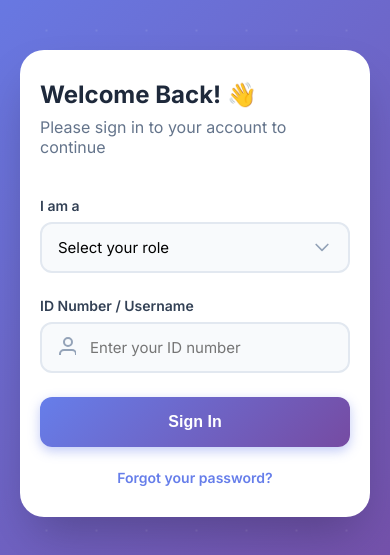
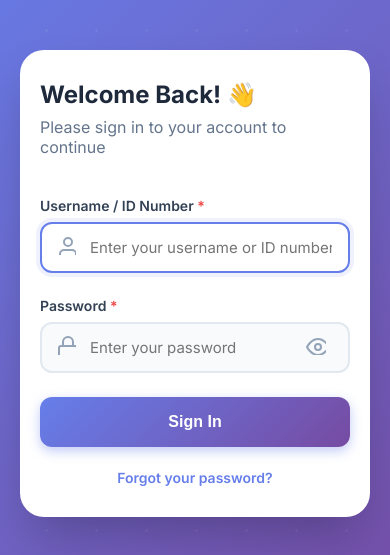
Before and after one commit to tpcenter13/TanglawLMS, a PHP site: the page made by login.php in a window 390 px wide; the page is wider, and only the part inside the window is pictured. Shown: the part 139-694 px from the top of that part. Run offline with PHP 8.4, Linux system fonts and the light colour scheme.

Commit message:
login final design and teachers dashboard

```diff
--- a/login.php
+++ b/login.php
@@ -66,17 +66,14 @@ if ($_SERVER['REQUEST_METHOD'] == 'POST') {
     if (!isset($_POST['action']) || $_POST['action'] !== 'forgot') {
         $username = trim($_POST['username'] ?? '');
         $password = trim($_POST['password'] ?? '');
-        $role = trim($_POST['role'] ?? '');
 
-        if (empty($username) || empty($role)) {
+        if (empty($username) || empty($password)) {
             $error = "❌ Please fill in all required fields.";
-        } elseif ($role === 'admin' && empty($password)) {
-            $error = "❌ Password is required for admin login.";
         } else {
             $redirect_url = '';
             $found_user = false;
 
-            if ($role == 'admin') {
+            // Check if admin
             if ($username === 'admin' && $password === 'admin123') {
                 $_SESSION['loggedUser'] = [
                     'id' => 0,
@@ -85,29 +82,21 @@ if ($_SERVER['REQUEST_METHOD'] == 'POST') {
                 ];
                 $redirect_url = 'admin_dashboard.php';
                 $found_user = true;
-                } else {
-                    $error = "❌ Invalid admin credentials.";
-                }
             }
 
-            elseif ($role == 'teacher') {
+            // Check if teacher
+            if (!$found_user) {
                 $stmt = $conn->prepare("SELECT id, name, password FROM teachers WHERE id_number = ? AND archived = 0 LIMIT 1");
-                if (!$stmt) {
-                    $error = "❌ Database error: " . $conn->error;
-                } else {
+                if ($stmt) {
                     $stmt->bind_param("s", $username);
                     $stmt->execute();
                     $stmt->bind_result($t_id, $t_name, $t_hash);
                     if ($stmt->fetch()) {
                         if (!empty($t_hash)) {
-                            if (empty($password)) {
-                                $error = '❌ Password is required.';
-                            } elseif (password_verify($password, $t_hash)) {
+                            if (password_verify($password, $t_hash)) {
                                 $_SESSION['loggedUser'] = [ 'id' => $t_id, 'name' => $t_name, 'role' => 'teacher' ];
                                 $redirect_url = 'teacher_dashboard.php';
                                 $found_user = true;
-                            } else {
-                                $error = '❌ Invalid credentials.';
                             }
                         } else {
                             $_SESSION['loggedUser'] = [ 'id' => $t_id, 'name' => $t_name, 'role' => 'teacher' ];
@@ -119,24 +108,19 @@ if ($_SERVER['REQUEST_METHOD'] == 'POST') {
                 }
             }
 
-            elseif ($role == 'facilitator') {
+            // Check if facilitator
+            if (!$found_user) {
                 $stmt = $conn->prepare("SELECT id, name, password FROM facilitators WHERE id_number = ? AND archived = 0 LIMIT 1");
-                if (!$stmt) {
-                    $error = "❌ Database error: " . $conn->error;
-                } else {
+                if ($stmt) {
                     $stmt->bind_param("s", $username);
                     $stmt->execute();
                     $stmt->bind_result($f_id, $f_name, $f_hash);
                     if ($stmt->fetch()) {
                         if (!empty($f_hash)) {
-                            if (empty($password)) {
-                                $error = '❌ Password is required.';
-                            } elseif (password_verify($password, $f_hash)) {
+                            if (password_verify($password, $f_hash)) {
                                 $_SESSION['loggedUser'] = [ 'id' => $f_id, 'name' => $f_name, 'role' => 'facilitator' ];
                                 $redirect_url = 'facilitator_dashboard.php';
                                 $found_user = true;
-                            } else {
-                                $error = '❌ Invalid credentials.';
                             }
                         } else {
                             $_SESSION['loggedUser'] = [ 'id' => $f_id, 'name' => $f_name, 'role' => 'facilitator' ];
@@ -148,22 +132,19 @@ if ($_SERVER['REQUEST_METHOD'] == 'POST') {
                 }
             }
 
-            elseif ($role == 'detainee') {
+            // Check if detainee
+            if (!$found_user) {
                 $stmt = $conn->prepare("SELECT d.id, d.name, d.grade_level, d.school, gl.id AS grade_level_id, d.password
                     FROM detainees d
                     LEFT JOIN grade_levels gl ON gl.level = d.grade_level
                     WHERE d.id_number = ? AND d.archived = 0 LIMIT 1");
-                if (!$stmt) {
-                    $error = "❌ Database error: " . $conn->error;
-                } else {
+                if ($stmt) {
                     $stmt->bind_param("s", $username);
                     $stmt->execute();
                     $stmt->bind_result($d_id, $d_name, $d_grade_level, $d_school, $d_grade_level_id, $d_hash);
                     if ($stmt->fetch()) {
                         if (!empty($d_hash)) {
-                            if (empty($password)) {
-                                $error = '❌ Password is required.';
-                            } elseif (password_verify($password, $d_hash)) {
+                            if (password_verify($password, $d_hash)) {
                                 $_SESSION['loggedUser'] = [
                                     'id' => $d_id,
                                     'name' => $d_name,
@@ -174,8 +155,6 @@ if ($_SERVER['REQUEST_METHOD'] == 'POST') {
                                 ];
                                 $redirect_url = 'student_dashboard.php';
                                 $found_user = true;
-                            } else {
-                                $error = '❌ Invalid credentials.';
                             }
                         } else {
                             $_SESSION['loggedUser'] = [
@@ -198,10 +177,8 @@ if ($_SERVER['REQUEST_METHOD'] == 'POST') {
                 $success = "✅ Login successful! Redirecting...";
                 header("refresh:1.5;url=$redirect_url");
             } else {
-                if (empty($error)) {
-                    $error = "❌ No " . htmlspecialchars($role) . " found with that ID number.";
-                }
-                error_log("Login failed for role={$role}, username={$username}");
+                $error = "❌ Invalid username or password.";
+                error_log("Login failed for username={$username}");
             }
         }
     }
@@ -701,18 +678,7 @@ $conn->close();
 
         <form method="POST">
             <div class="form-group">
-                <label for="role">I am a</label>
-                <select id="role" name="role" required onchange="updateInfo()">
-                    <option value="">Select your role</option>
-                    <option value="admin">👨‍💼 Administrator</option>
-                    <option value="teacher">👨‍🏫 Teacher</option>
-                    <option value="facilitator">👥 Facilitator</option>
-                    <option value="detainee">👨‍🎓 Student</option>
-                </select>
-            </div>
-
-            <div class="form-group">
-                <label for="username">ID Number / Username</label>
+                <label for="username">Username / ID Number <span class="required">*</span></label>
                 <div class="input-wrapper">
                     <span class="input-icon">
                         <svg width="20" height="20" fill="none" stroke="currentColor" stroke-width="2" stroke-linecap="round" stroke-linejoin="round">
@@ -720,11 +686,11 @@ $conn->close();
                             <circle cx="12" cy="7" r="4"/>
                         </svg>
                     </span>
-                    <input type="text" id="username" name="username" class="with-icon" placeholder="Enter your ID number" required>
+                    <input type="text" id="username" name="username" class="with-icon" placeholder="Enter your username or ID number" required autofocus>
                 </div>
             </div>
 
-            <div class="form-group" id="password-group" style="display: none;">
+            <div class="form-group">
                 <label for="password">Password <span class="required">*</span></label>
                 <div class="password-wrapper">
                     <div class="input-wrapper">
@@ -734,7 +700,7 @@ $conn->close();
                                 <path d="M7 11V7a5 5 0 0 1 10 0v4"/>
                             </svg>
                         </span>
-                        <input type="password" id="password" name="password" class="with-icon" placeholder="Enter your password">
+                        <input type="password" id="password" name="password" class="with-icon" placeholder="Enter your password" required>
                     </div>
                     <span class="password-toggle" onclick="togglePassword()">
                         <svg id="eyeIcon" width="20" height="20" fill="none" stroke="currentColor" stroke-width="2" stroke-linecap="round" stroke-linejoin="round">
@@ -801,19 +767,6 @@ $conn->close();
 </div>
 
 <script>
-function updateInfo() {
-    const role = document.getElementById('role').value;
-    const passwordGroup = document.getElementById('password-group');
-    const passwordInput = document.getElementById('password');
-
-    if (role === '') {
-        passwordGroup.style.display = 'none';
-        passwordInput.value = '';
-    } else {
-        passwordGroup.style.display = 'block';
-    }
-}
-
 function togglePassword() {
     const pwd = document.getElementById("password");
     const icon = document.getElementById("eyeIcon");
```
Also changed, not shown: teacher_dashboard.php (+71 -23 lines). Lines whose indentation alone changed are shown as unchanged.
